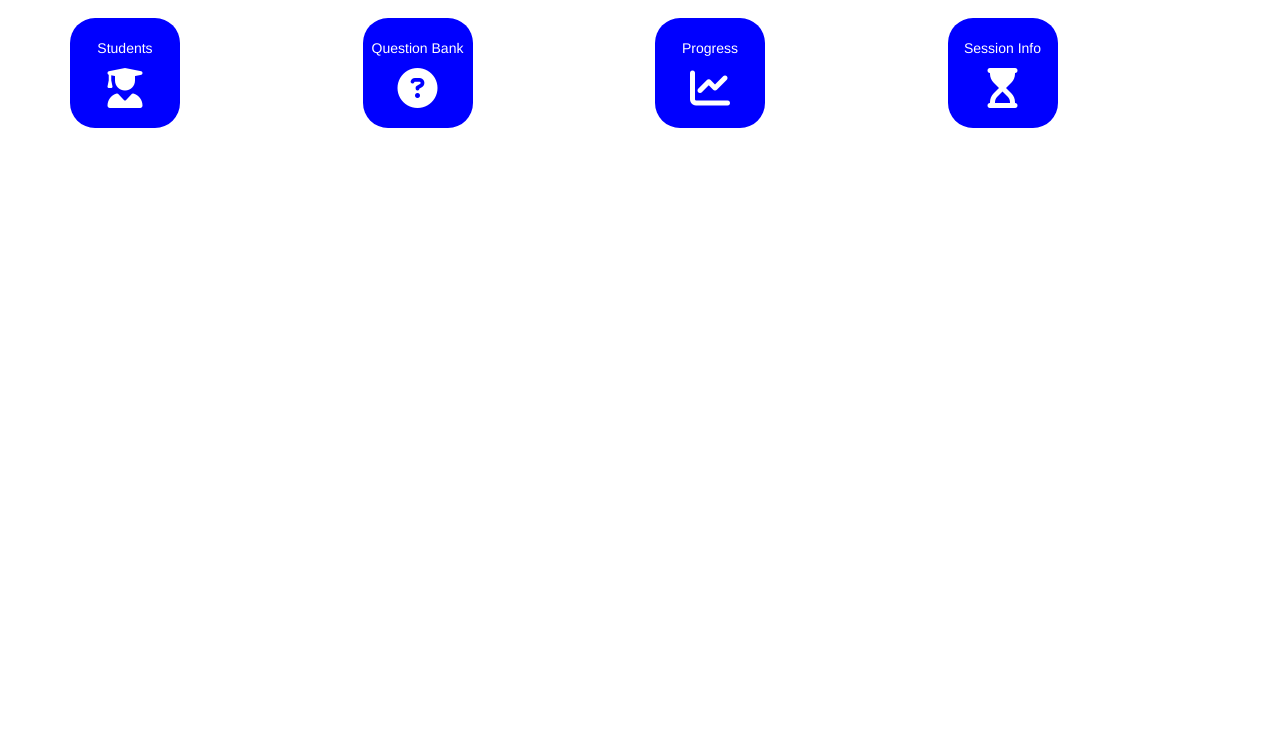
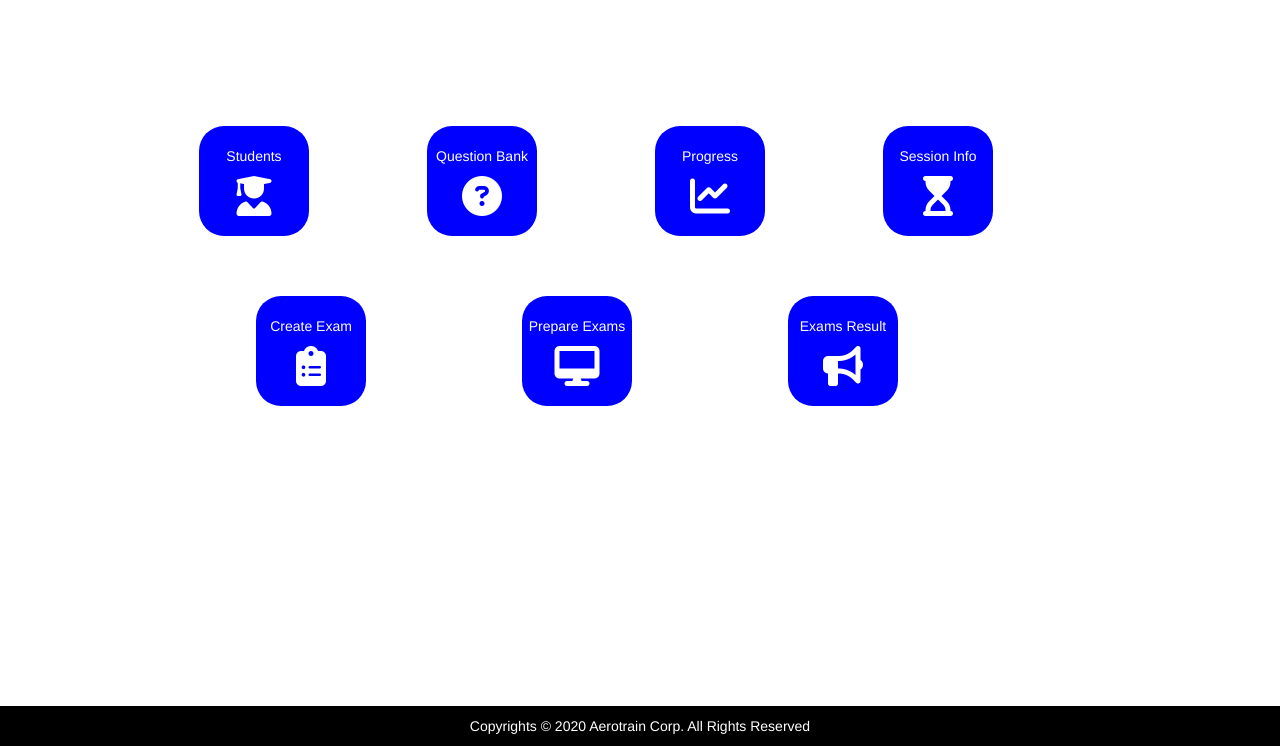
Before and after one commit to KhadijaHussain9959/StudentMgtSystem, an Electron app: page mainWindow.html in a window 1280 px wide. Shown: the part 54-800 px from the top of the page. Drawn offline with nearby package versions, Linux system fonts and the light colour scheme.

Commit message:
home page done

```diff
--- a/mainWindow.html
+++ b/mainWindow.html
@@ -20,16 +20,18 @@
         <a class="navbar-brand" href="#" style="color: #ffffff !important;">LMS - Admin Control Panel</a>
       </div>
       <ul class="nav navbar-nav navbar-right">
-        <li class="container-fluid" style="vertical-align: middle; color: #ffffff;"><span><br />Train For Tomorrow ....
+        <li class="container-fluid align-items-center" style="vertical-align: middle; color: #ffffff;"><span><br />Train
+            For Tomorrow ....
             TODAY<br /></span></li>
 
       </ul>
     </div>
   </nav>
 
-  <div class="container">
+  <div class="container" style="margin-top: 10%;">
 
-    <div class="row">
+    <div class="row" style="margin-right: 10% !important;
+    margin-left: 10% !important;">
       <div class="col-sm-3">
         <div style="
         height: 110px;
@@ -110,6 +112,88 @@
       </div>
 
     </div>
+
+    <br />
+    <br />
+    <br />
+
+    <div class="row" style="margin-left: 15% !important;
+    margin-right: 15% !important">
+      <div class="col-sm-4">
+        <div style="
+            height: 110px;
+            width: 110px;
+            background-color: blue;
+            border-radius: 25px;
+             text-align: center;
+            ">
+          <div style="color: #ffffff;">
+            <br />
+            <span>
+              <p>Create Exam</p>
+            </span>
+            <i class="fas fa-clipboard-list" style="font-size: 40px;"></i>
+            <br />
+          </div>
+        </div>
+      </div>
+
+      <div class="col-sm-4 ">
+        <div style="
+              height: 110px;
+              width: 110px;
+              border-radius: 25px;
+              background-color: blue;
+              text-align: center;
+              ">
+          <div style="color: #ffffff;">
+            <br />
+            <span>
+              <p>Prepare Exams</p>
+            </span>
+
+            <i class="fas fa-desktop" style="font-size: 40px;"></i>
+            <br />
+          </div>
+        </div>
+
+      </div>
+
+      <div class="col-sm-4">
+        <div style="
+            height: 110px;
+            width: 110px;
+            background-color: blue;
+            border-radius: 25px;
+             text-align: center;
+           ">
+          <div style="color: #ffffff;">
+            <br />
+            <span>
+              <p>Exams Result</p>
+            </span>
+            <i class="fas fa-bullhorn" style="font-size: 40px;"></i>
+            <br />
+          </div>
+        </div>
+      </div>
+
+
+
+    </div>
+  </div>
+
+  <div style=" position: fixed;
+   left: 0;
+   bottom: 0;
+   width: 100%;
+   background-color: black;
+   color: white;
+   text-align: center;
+   height: 40px;">
+
+    <p style="margin: 10px 0px 10px 0px">Copyrights &copy; 2020 Aerotrain Corp. All Rights Reserved </p>
+
   </div>
 
 </body>
```
